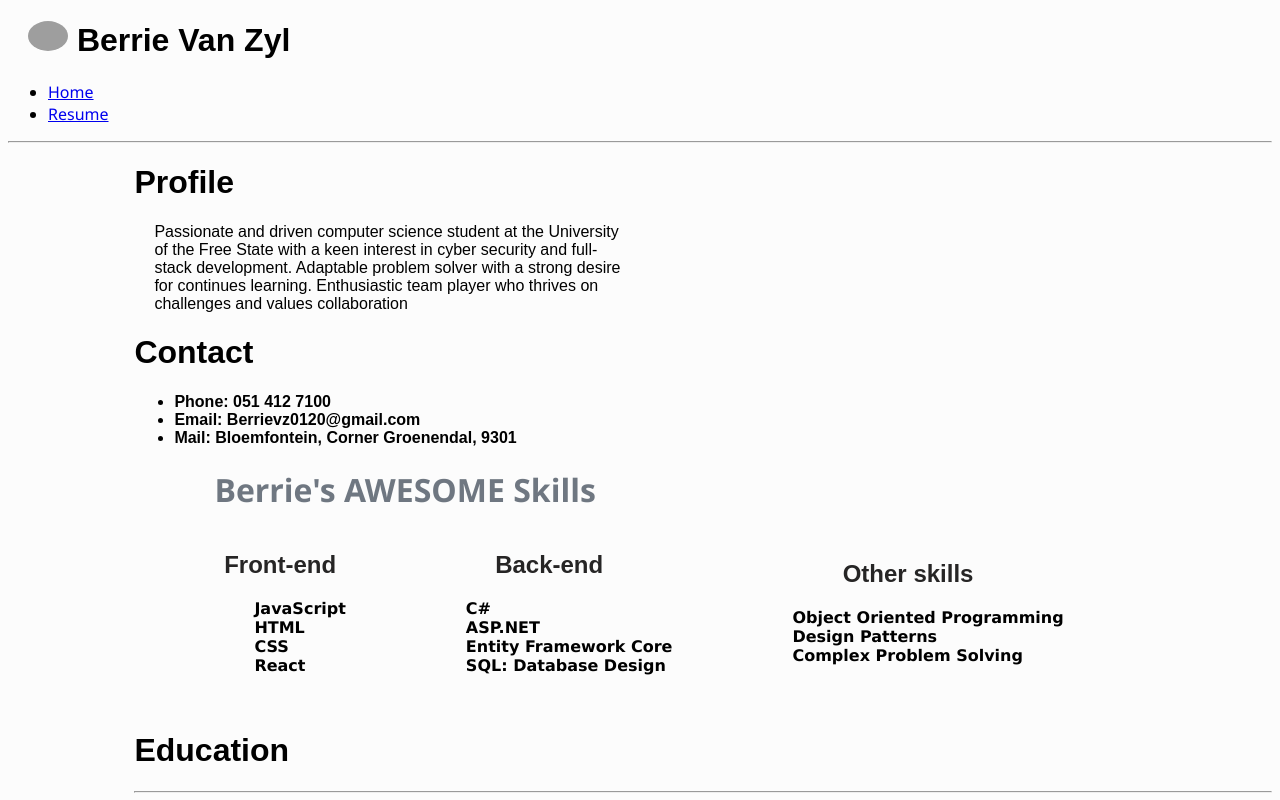
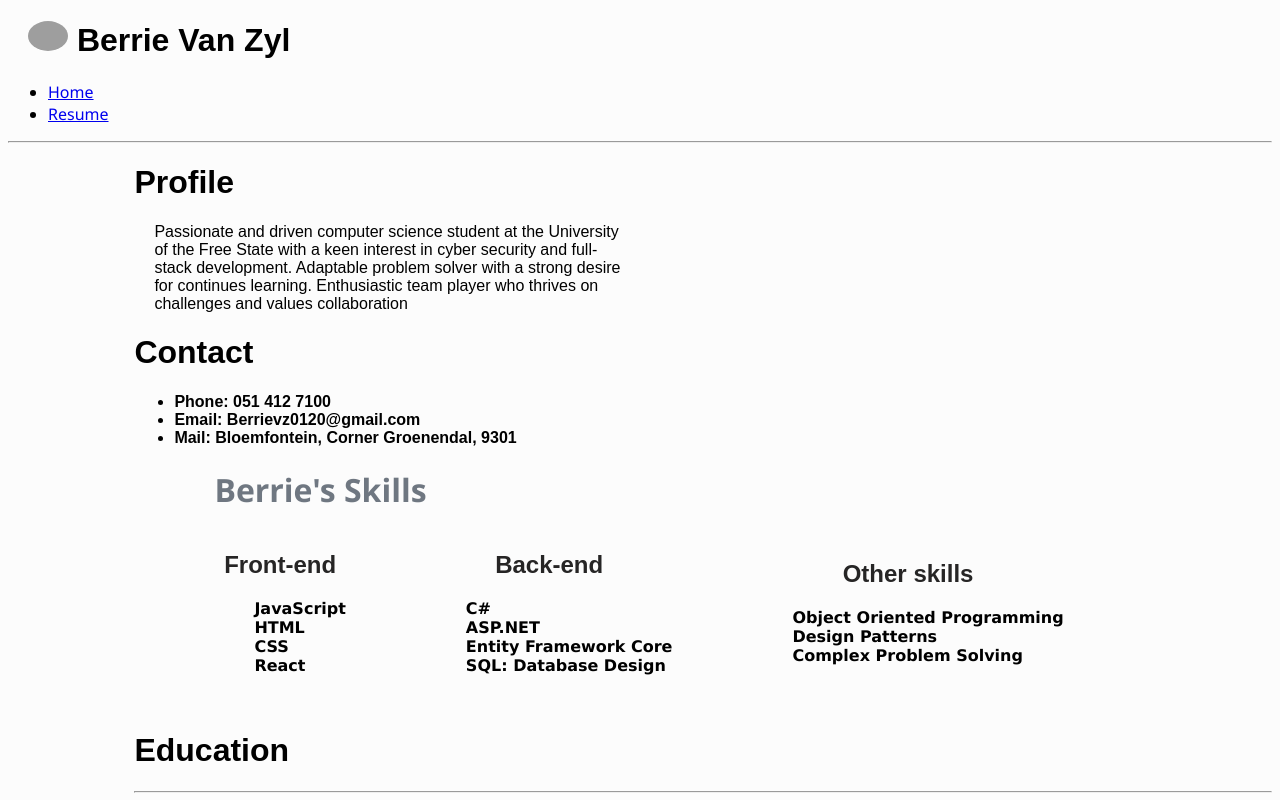
Before and after one commit to Berrie0120/Destination-CRUD-Website, a React (Vite) app: page /resume in a window 1280 px wide. Shown: the top 800 px of the page. Built offline with nearby package versions, Linux system fonts and the light colour scheme; grey boxes are pictures that could not be loaded.

Commit message:
Update Skills.jsx REVERT, testing success

```diff
--- a/src/HomePage/Skills.jsx
+++ b/src/HomePage/Skills.jsx
@@ -18,7 +18,7 @@ function Skills(){
   return (
     <>
       <div className="skills">
-        <h1>Berrie's AWESOME Skills</h1>
+        <h1>Berrie's Skills</h1>
         <div className="skills-container">
             <div className="skills-category">
             <h2>Front-end</h2>
```
